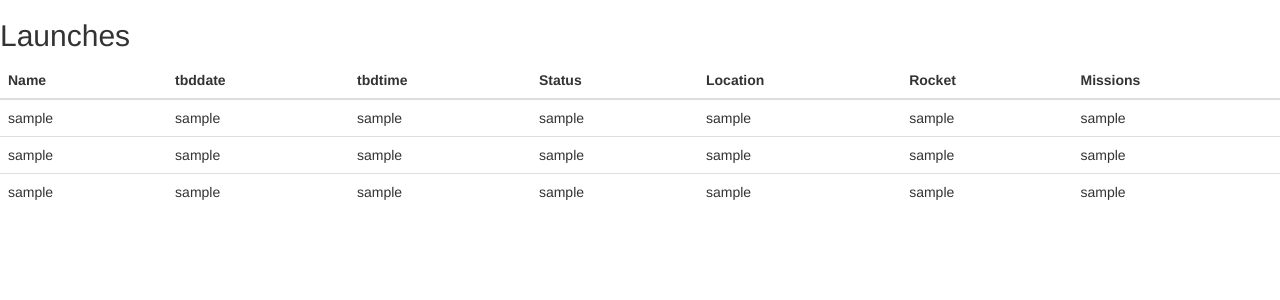
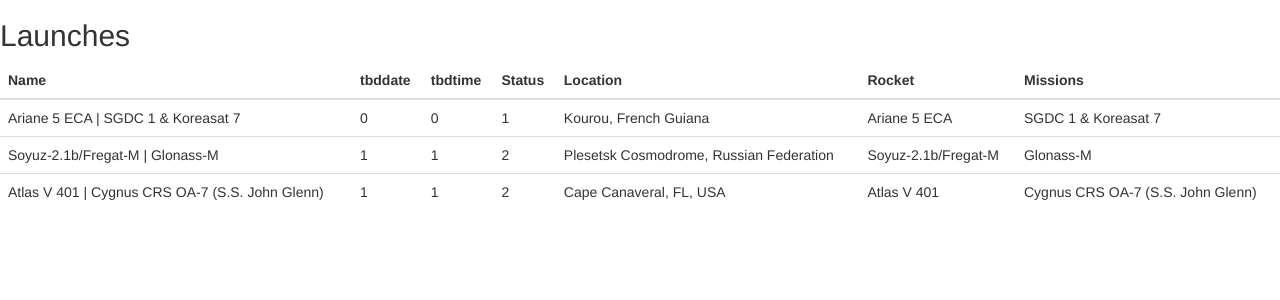
Before and after one commit to Benjamin28/idb, a Flask app: page /launches in a window 1280 px wide. Shown: the part 51-351 px from the top of the page. Run offline with Flask 2, Linux system fonts and the light colour scheme; some libraries are stand-ins or nearby versions.

Commit message:
filled in info on launches page

```diff
--- a/app/templates/launches.html
+++ b/app/templates/launches.html
@@ -17,31 +17,31 @@
       </thead>
       <tbody>
         <tr>
-          <td>sample</td>
-          <td>sample</td>
-          <td>sample</td>
-          <td>sample</td>
-          <td>sample</td>
-          <td>sample</td>
-          <td>sample</td>
+          <td>Ariane 5 ECA | SGDC 1 &amp; Koreasat 7</td>
+          <td>0</td>
+          <td>0</td>
+          <td>1</td>
+          <td>Kourou, French Guiana</td>
+          <td>Ariane 5 ECA</td>
+          <td>SGDC 1 &amp; Koreasat 7</td>
         </tr>
         <tr>
-          <td>sample</td>
-          <td>sample</td>
-          <td>sample</td>
-          <td>sample</td>
-          <td>sample</td>
-          <td>sample</td>
-          <td>sample</td>
+          <td>Soyuz-2.1b/Fregat-M | Glonass-M</td>
+          <td>1</td>
+          <td>1</td>
+          <td>2</td>
+          <td>Plesetsk Cosmodrome, Russian Federation</td>
+          <td>Soyuz-2.1b/Fregat-M</td>
+          <td>Glonass-M</td>
         </tr>
         <tr>
-          <td>sample</td>
-          <td>sample</td>
-          <td>sample</td>
-          <td>sample</td>
-          <td>sample</td>
-          <td>sample</td>
-          <td>sample</td>
+          <td>Atlas V 401 | Cygnus CRS OA-7 (S.S. John Glenn)</td>
+          <td>1</td>
+          <td>1</td>
+          <td>2</td>
+          <td>Cape Canaveral, FL, USA</td>
+          <td>Atlas V 401</td>
+          <td>Cygnus CRS OA-7 (S.S. John Glenn)</td>
         </tr>
       </tbody>
     </table>
```
